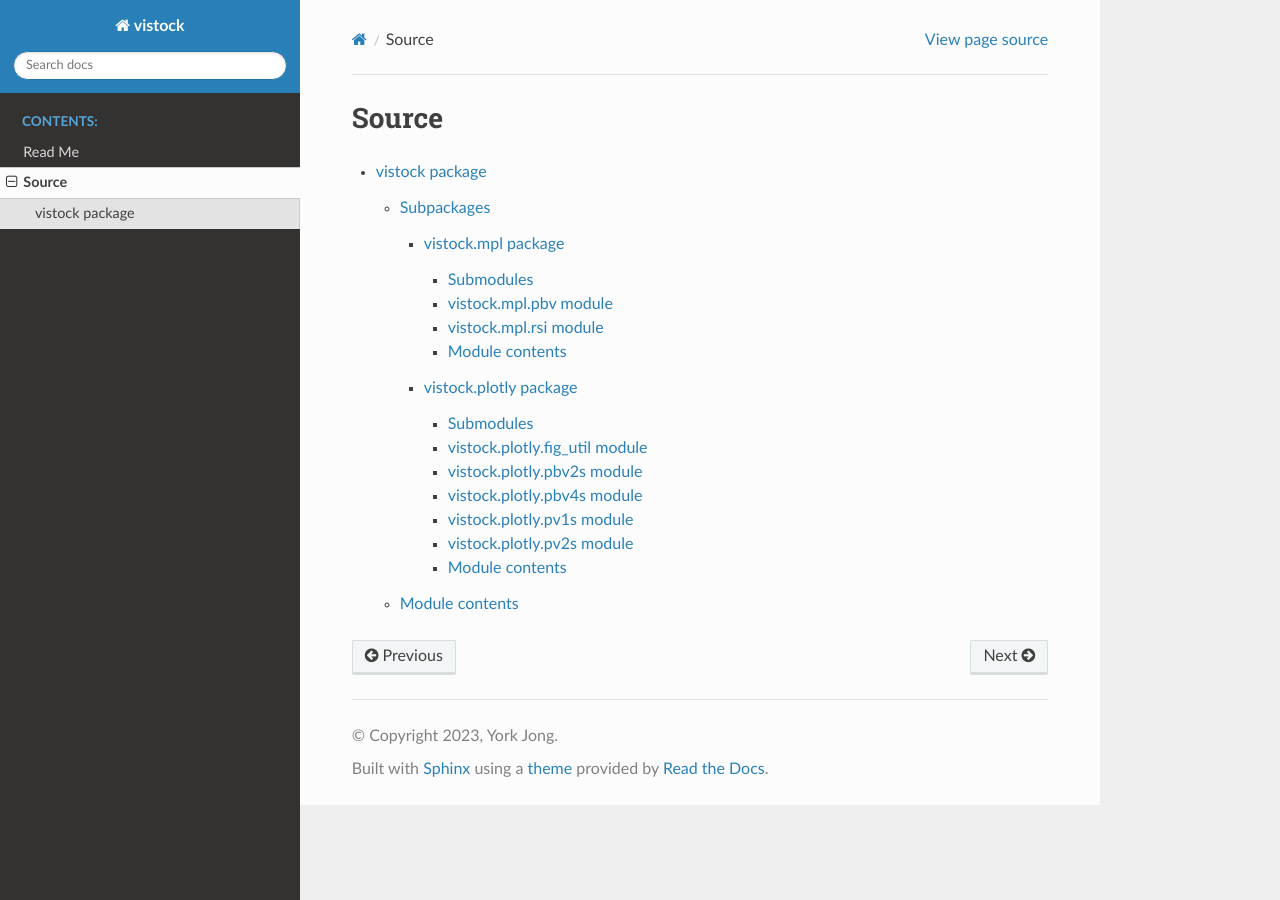
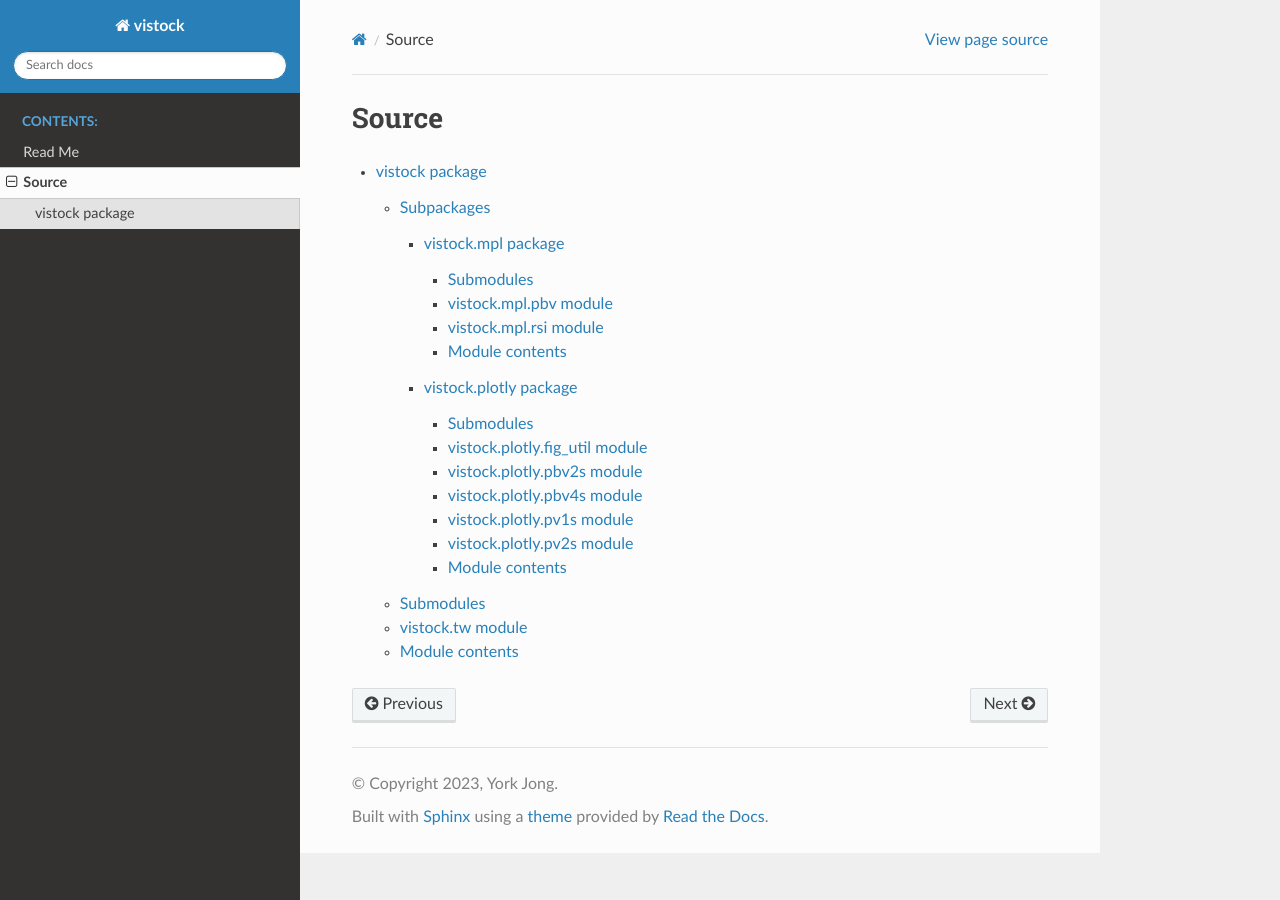
Before and after one commit to yorkjong/vistock, a Sphinx documentation site: the page built from docs/modules.rst, in a window 1280 px wide. Built offline with Sphinx 7.4.7 and the Read the Docs theme 2.0.0, drawn with Linux system fonts in a browser that asks for light colours.

Commit message:
Docs: Added vistock.tw

```diff
--- a/docs/vistock.rst
+++ b/docs/vistock.rst
@@ -10,6 +10,17 @@
    vistock.mpl
    vistock.plotly
 
+Submodules
+----------
+
+vistock.tw module
+-----------------
+
+.. automodule:: vistock.tw
+   :members:
+   :undoc-members:
+   :show-inheritance:
+
 Module contents
 ---------------
 
```
